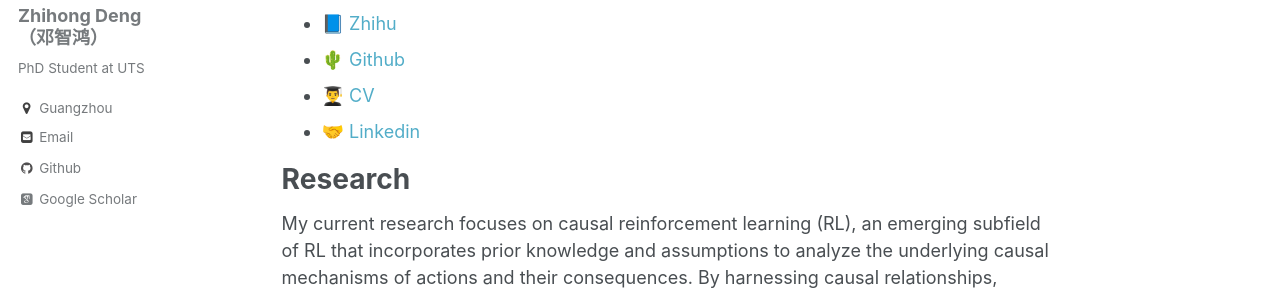
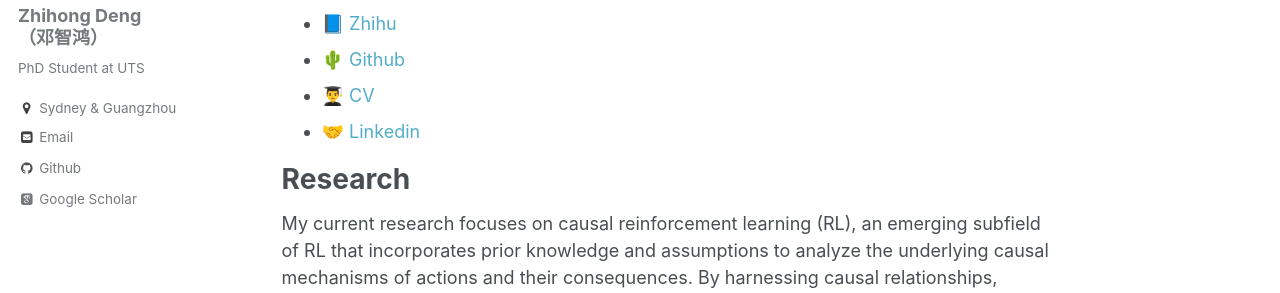
Before and after one commit to familyld/familyld.github.io, a Jekyll site: the page built from _pages/about.md, in a window 1280 px wide. Shown: the part 372-665 px from the top of the page. Built offline with Jekyll 4.4.1, drawn with Linux system fonts in a browser that asks for light colours; some web fonts are replaced; a script that is not in the unit is left out.

Commit message:
location

```diff
--- a/_config.yml
+++ b/_config.yml
@@ -81,7 +81,7 @@ author:
   name             : "Zhihong Deng<br/>（邓智鸿）"
   avatar           : "profile.jpg"
   bio              : "PhD Student at UTS"
-  location         : "Guangzhou"
+  location         : "Sydney & Guangzhou"
   employer         :
   googlescholar    : "https://scholar.google.com.au/citations?user=e8D8_NwAAAAJ"
   email            : "zhi-hong.deng@student.uts.edu.au"
```
